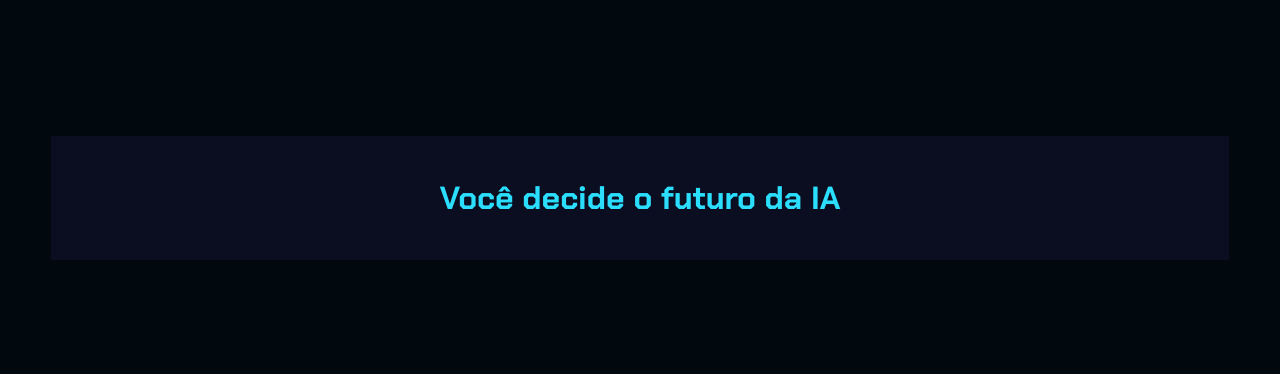
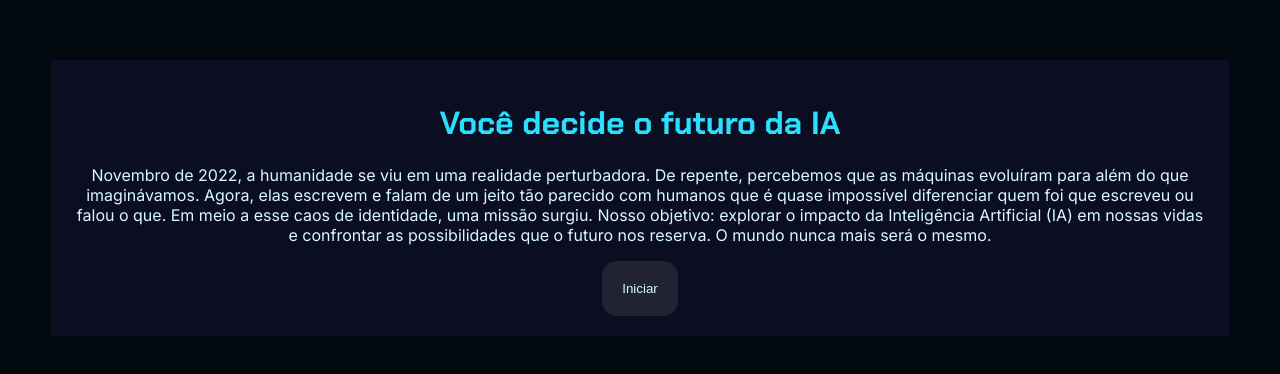
Before and after one commit to Heitor2008/iaEscola, a plain HTML site: page index.html in a window 1280 px wide. Shown: the part 210-584 px from the top of the page. Drawn offline with Linux system fonts and the light colour scheme.

Commit message:
Update index.html

```diff
--- a/index.html
+++ b/index.html
@@ -9,6 +9,16 @@
 <body>
     <div class="caixa-principal">
         <h1>Você decide o futuro da IA</h1>
+        <div class="tela-inicial">
+            <p>Novembro de 2022, a humanidade se viu em uma realidade perturbadora.
+                        De repente, percebemos que as máquinas evoluíram para além do que imaginávamos.
+                        Agora, elas escrevem e falam de um jeito tão parecido com humanos que é quase impossível diferenciar quem foi que escreveu ou falou o que.
+                        Em meio a esse caos de identidade, uma missão surgiu.
+                        Nosso objetivo: explorar o impacto da Inteligência Artificial (IA) em nossas vidas e confrontar as possibilidades que o futuro nos reserva.
+                        O mundo nunca mais será o mesmo.
+                </p>
+                <button class="iniciar-btn">Iniciar</button>
+        </div>
         <div class="caixa-perguntas"></div>
         <div class="caixa-alternativas"></div>
         <div class="caixa-resultado">
```
